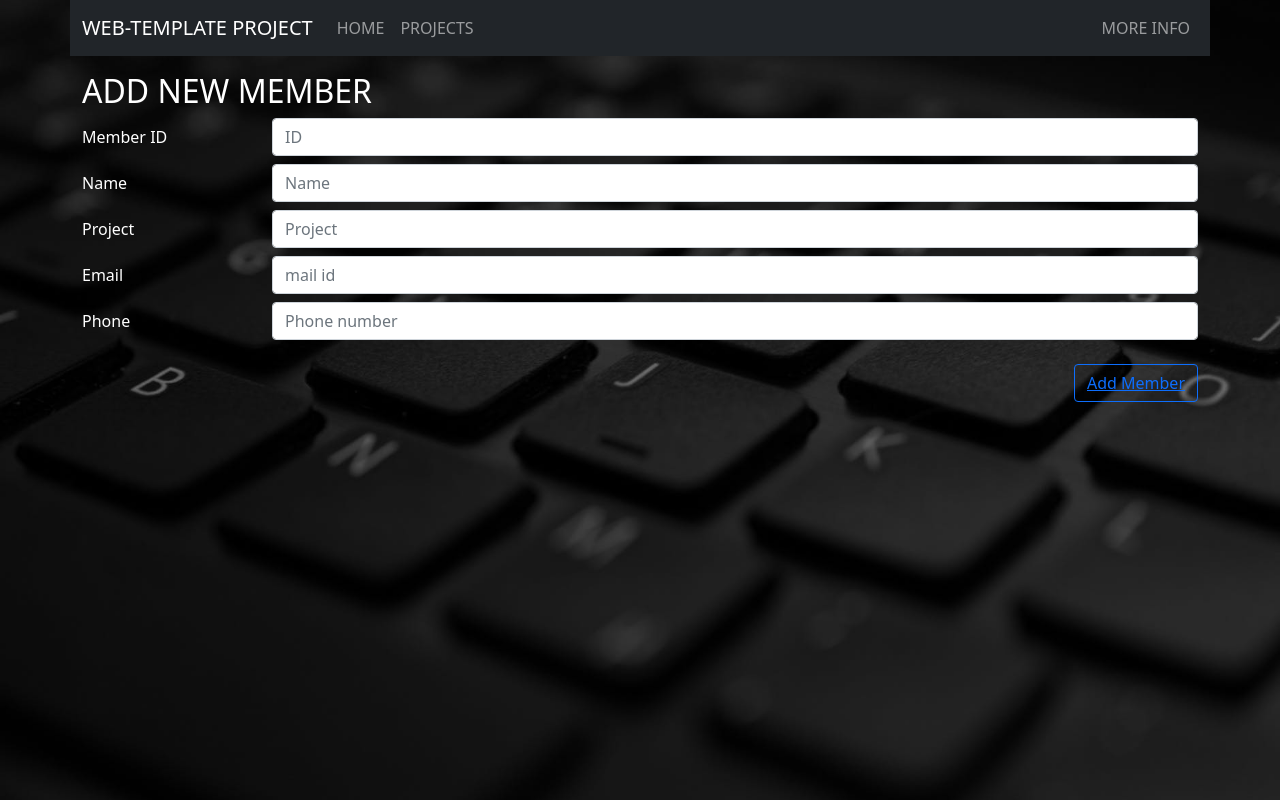
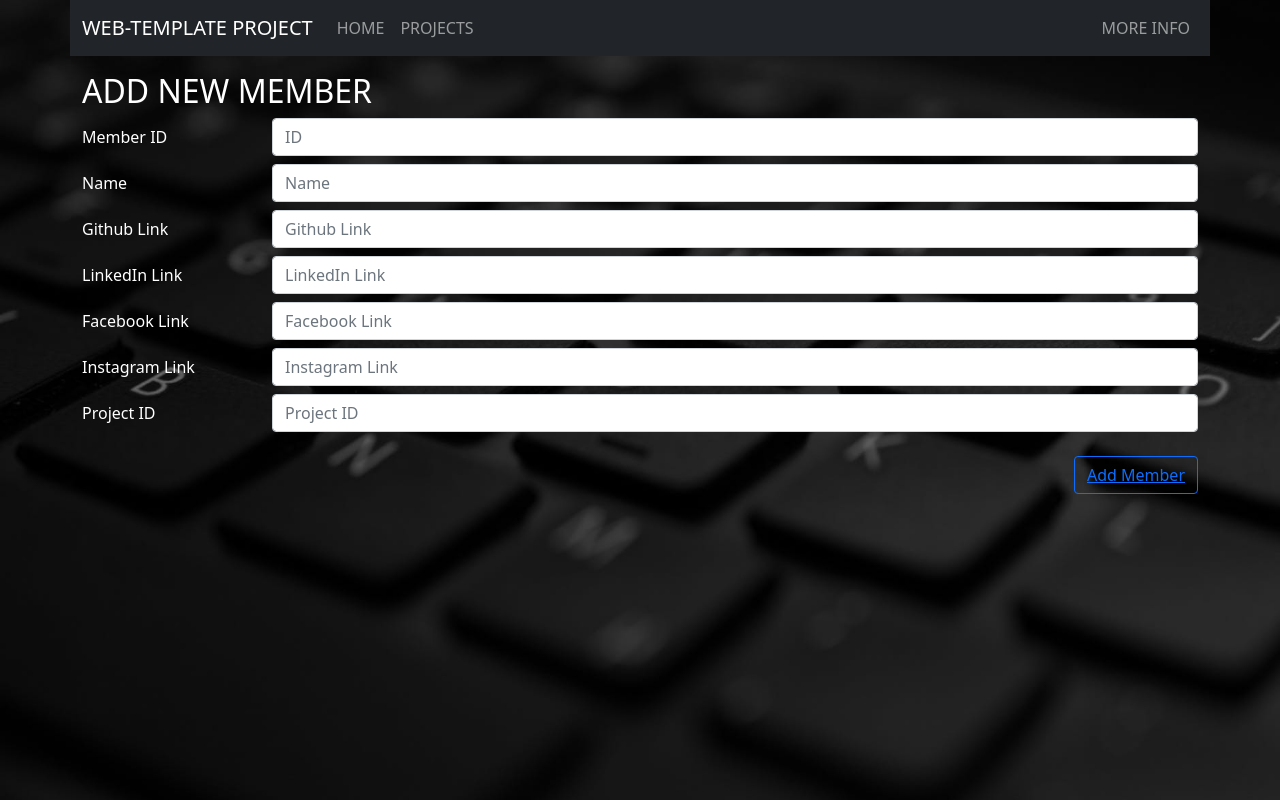
Before and after one commit to Web-template-editor/Web-Template-Editor-Rest-Api, a React (Create React App) app in the folder Web-Template-Editor-FrontEnd-REACT/finalweb-app/: page /Memberform in a window 1280 px wide. Built offline with nearby package versions, Linux system fonts and the light colour scheme; no server answers.

Commit message:
MEMBER PART CHANGES

```diff
--- a/Web-Template-Editor-FrontEnd-REACT/finalweb-app/src/Components/Memberform.js
+++ b/Web-Template-Editor-FrontEnd-REACT/finalweb-app/src/Components/Memberform.js
@@ -1,10 +1,19 @@
-import React from "react";
+import axios from "axios";
+import React, { useState } from "react";
 import { Form } from "react-bootstrap";
 import { Col } from "react-bootstrap";
 import { Row } from "react-bootstrap";
 import { Button } from "react-bootstrap";
 
 function Memberform() {
+    const[member_id,setMemberId]=useState('')
+const[member_name,setMemberName]=useState('')
+const[member_github,setMemberGit]=useState('')
+const[member_instagram,setMemberInsta]=useState('')
+const[member_facebook,setMemberFb]=useState('')
+const[member_linkedin,setMemberLinkedin]=useState('')
+const[member_project,setMemberProject]=useState('')
+
 
     return (
         <div className="container text-white mt-3">
@@ -15,7 +24,7 @@ function Memberform() {
                         Member ID
                     </Form.Label>
                     <Col sm="10">
-                        <Form.Control type="text" placeholder="ID" />
+                        <Form.Control value={member_id} onChange={(e)=>setMemberId(e.target.value)} type="text" placeholder="ID" />
                     </Col>
                 </Form.Group>
                 <Form.Group as={Row} className="mb-2" controlId="formPlaintextName">
@@ -23,37 +32,73 @@ function Memberform() {
                         Name
                     </Form.Label>
                     <Col sm="10">
-                        <Form.Control type="text" placeholder="Name" />
+                        <Form.Control value={member_name} onChange={(e)=>setMemberName(e.target.value)} type="text" placeholder="Name" />
                     </Col>
                 </Form.Group>
                 <Form.Group as={Row} className="mb-2" controlId="formPlaintextProject">
                     <Form.Label column sm="2">
-                        Project
+                        Github Link
                     </Form.Label>
                     <Col sm="10">
-                        <Form.Control type="text" placeholder="Project" />
+                        <Form.Control value={member_github} onChange={(e)=>setMemberGit(e.target.value)} type="text" placeholder="Github Link" />
                     </Col>
                 </Form.Group>
                 <Form.Group as={Row} className="mb-2" controlId="formPlaintextEmail">
                     <Form.Label column sm="2">
-                        Email
+                    LinkedIn Link
                     </Form.Label>
                     <Col sm="10">
-                        <Form.Control type="text" placeholder="mail id" />
+                        <Form.Control value={member_linkedin} onChange={(e)=>setMemberLinkedin(e.target.value)} type="text" placeholder="LinkedIn Link" />
                     </Col>
                 </Form.Group>
-                <Form.Group as={Row} className="mb-2" controlId="formPlaintextPhone">
+                <Form.Group as={Row} className="mb-2" controlId="formPlaintextEmail">
                     <Form.Label column sm="2">
-                        Phone
+                    Facebook Link
                     </Form.Label>
                     <Col sm="10">
-                        <Form.Control type="text" placeholder="Phone number" />
-                        <Button className="mt-4 mb-4" style={{float: 'right'}}  variant="outline-primary"><a href="/Memberform"> Add Member</a></Button><br/>
+                        <Form.Control value={member_facebook} onChange={(e)=>setMemberFb(e.target.value)} type="text" placeholder="Facebook Link" />
+                    </Col>
+                </Form.Group>
+                <Form.Group as={Row} className="mb-2" controlId="formPlaintextEmail">
+                    <Form.Label column sm="2">
+                    Instagram Link
+                    </Form.Label>
+                    <Col sm="10">
+                        <Form.Control value={member_instagram} onChange={(e)=>setMemberInsta(e.target.value)} type="text" placeholder="Instagram Link" />
 
                     </Col>
                 </Form.Group>
+
+                <Form.Group as={Row} className="mb-2" controlId="formPlaintextEmail">
+                    <Form.Label column sm="2">
+                    Project ID
+                    </Form.Label>
+                    <Col sm="10">
+                        <Form.Control value={member_project} onChange={(e)=>setMemberProject(e.target.value)} type="text" placeholder="Project ID" />
+                        <Button className="mt-4 mb-4" style={{float: 'right'}}  onClick={submitData} variant="outline-primary"><a href="/Members"> Add Member</a></Button><br/>
+
+                    </Col>
+                </Form.Group>
+
             </Form>
         </div>
     )
+    function submitData(){
+        let member =  {memberId: member_id,
+            memberName: member_name,
+            memberGithub: member_github,
+            memberLinkedIn: member_linkedin,
+            memberFacebook: member_facebook,
+            memberInstagram: member_instagram,
+            project:member_project
+        };
+
+
+
+        axios
+        .post("http://localhost:8080/members/member", member)
+        .then((response) => {
+        });
+}
 }
 export default Memberform
--- a/Web-Template-Editor-FrontEnd-REACT/finalweb-app/src/Components/Readmore.js
+++ b/Web-Template-Editor-FrontEnd-REACT/finalweb-app/src/Components/Readmore.js
@@ -21,7 +21,7 @@ const ReadMore = ({ children }) => {
 
 const Readmore = (props) => {
   return (
-    <div class='content'>
+    <div className=' content'>
       <h4>
       <Card style={{ width: '18rem' }}>
   {/* <Card.Img variant="top" src="https://healthitanalytics.com/images/site/features/_normal/ThinkstockPhotos-637917212.jpg" /> */}
--- a/Web-Template-Editor-FrontEnd-REACT/finalweb-app/src/Components/Welcome.js
+++ b/Web-Template-Editor-FrontEnd-REACT/finalweb-app/src/Components/Welcome.js
@@ -49,7 +49,7 @@ setData(response.data)
 
 {data.map((val,key)=>{
                 return(
-                    <div className="col">
+                    <div key={key} className="col">
 
                     <Readmore projectname={val.projectName} projectdescription={val.projectDescription} pid={val.projectid} />
                     </div>
```
